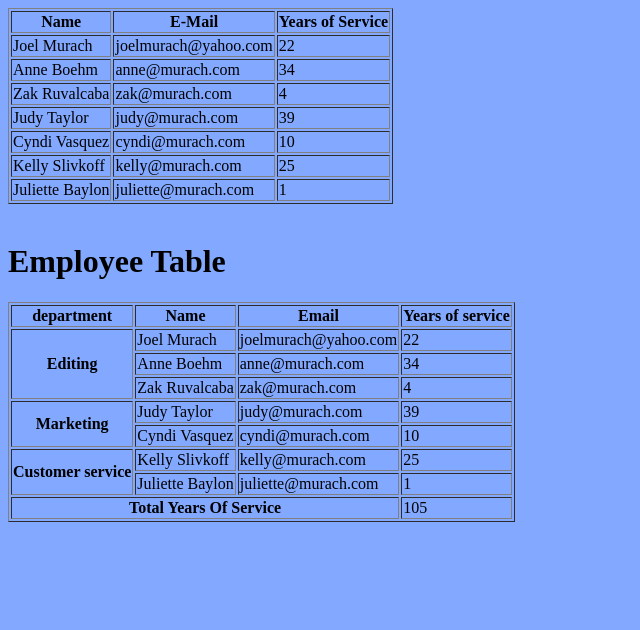
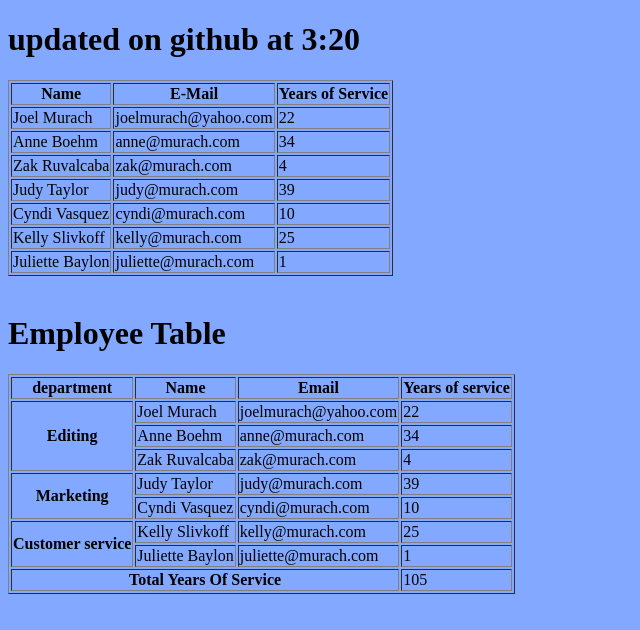
Before and after one commit to Kailencodes/GroupProjectWebDesign, a plain HTML site: page Labs/Lab03Tables.html in a window 1280 px wide. Shown: the whole page, without its empty margins (0-640 px from the left). Drawn offline with Linux system fonts and the light colour scheme.

Commit message:
Update Lab03Tables.html

```diff
--- a/Labs/Lab03Tables.html
+++ b/Labs/Lab03Tables.html
@@ -7,6 +7,7 @@
       background-color: rgb(130, 169, 255);
     }
     </style>
+    <h1> updated on github at 3:20 </h1>
     <table border ="1">
       <tr>
         <th>Name</th>
```
